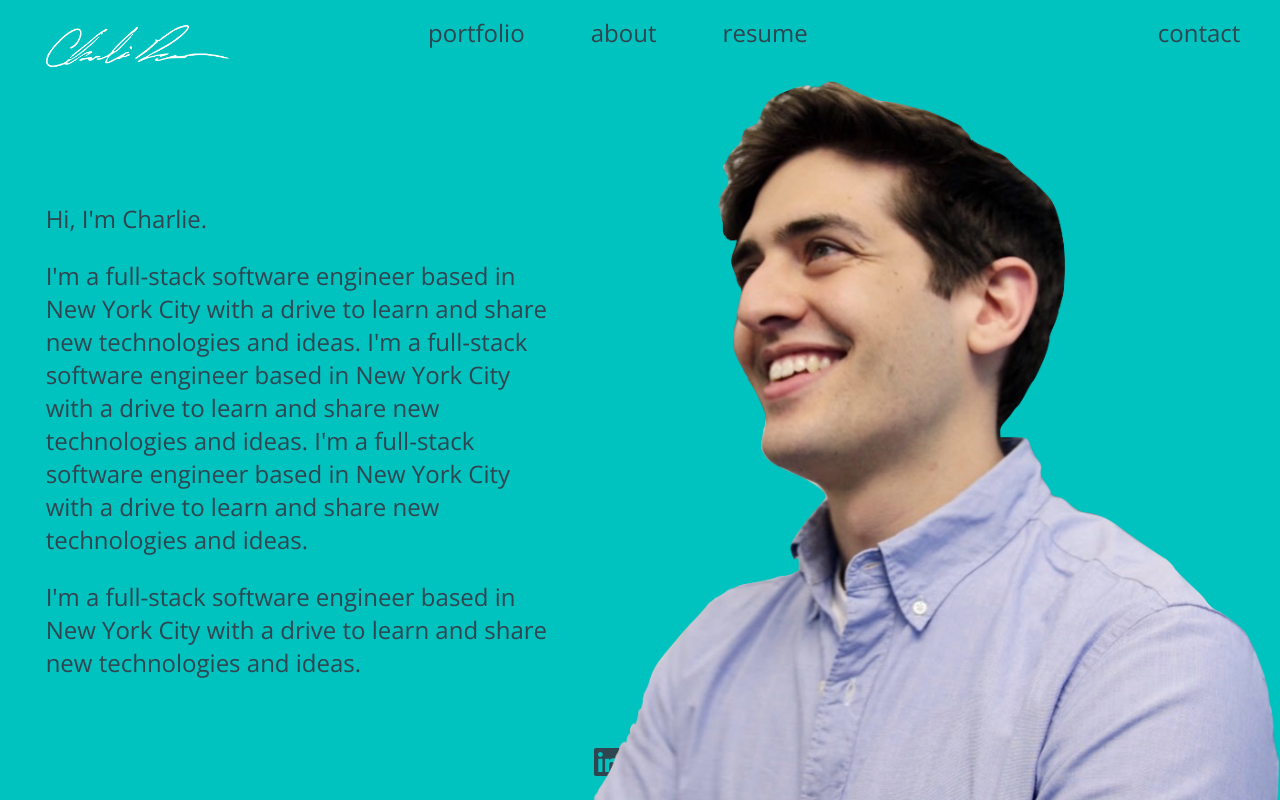
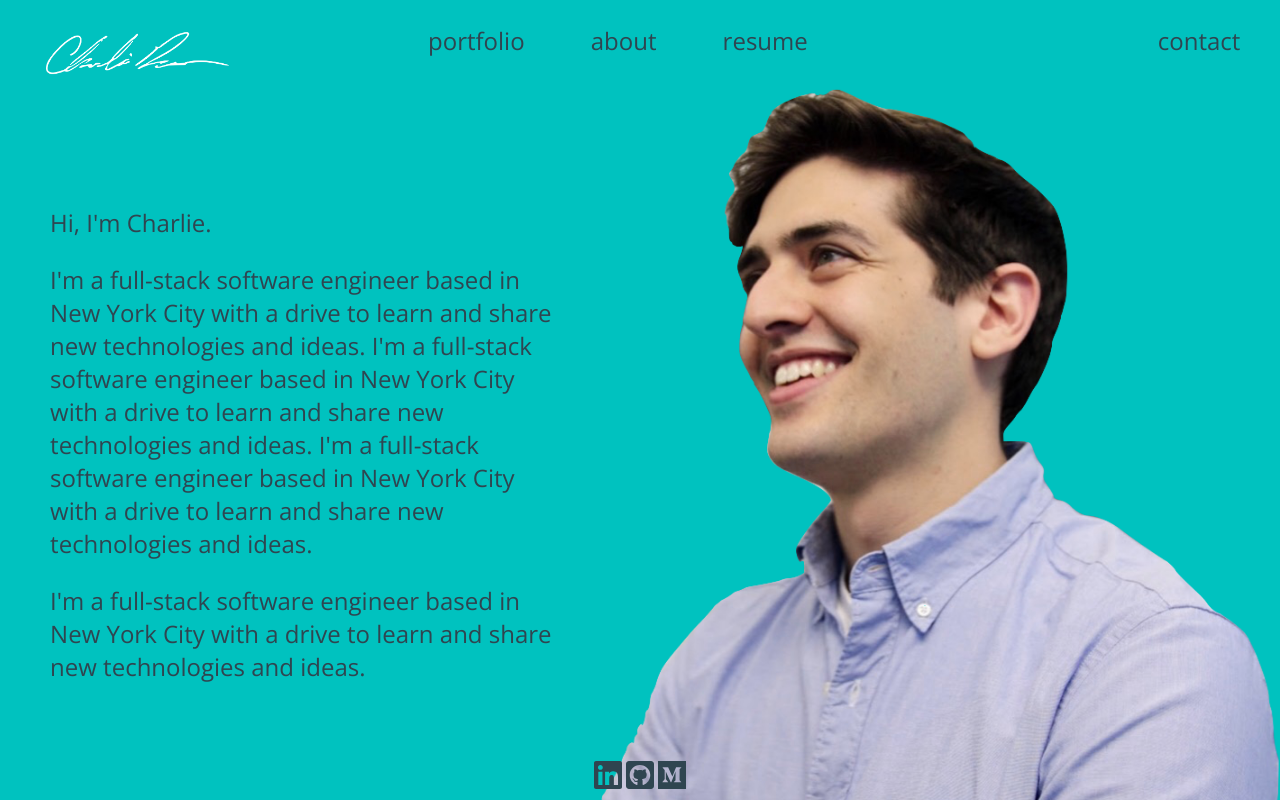
Before and after one commit to Cparusso/portfolio, a React (Create React App) app: page /about in a window 1280 px wide. Built offline with nearby package versions, Linux system fonts and the light colour scheme.

Commit message:
Add Footer.js

```diff
--- a/src/App.css
+++ b/src/App.css
@@ -44,10 +44,7 @@ h1 {
 }
 
 .signature:hover {
-  height: 6vh;
-  width: 15vw;
-  margin-top: 0.7vh;
-  filter: invert(1);
+  margin-top: 0.6vh;
   animation: signature-hover 0.6s;
   animation-fill-mode: forwards;
 }
@@ -73,12 +70,12 @@ h1 {
 .signature-invert {
   height: 6vh;
   width: 15vw;
-  margin-top: 0.7vh;
+  margin-top: 0.6vh;
   filter: invert(1);
 }
 
 .navbar {
-  padding-top: 2vh;
+  padding-top: 3vh;
   height: 8vh;
   display: flex;
   justify-content: space-around;
@@ -109,6 +106,7 @@ h1 {
 }
 
 .navbar-link:hover {
+  margin-top: -0.1vh;
   animation: btn-hover 0.3s;
   animation-fill-mode: forwards;
 }
@@ -140,7 +138,7 @@ h1 {
 }
 
 .banner-container {
-  height: 90vh;
+  height: 89vh;
   margin: auto;
   display: flex;
   overflow: hidden;
@@ -229,3 +227,12 @@ h1 {
   width: 20vw;
   background-image: linear-gradient(90deg,#D1D1D100,#D1D1D175,#D1D1D100);
 } */
+
+.footer-container {
+  position: fixed;
+  bottom: 0;
+  width: 100vw;
+  text-align: center;
+  margin-top: -7vh;
+  z-index: 1000;
+}
--- a/src/components/About.js
+++ b/src/components/About.js
@@ -1,5 +1,5 @@
 import React from 'react'
-import { FaLinkedin, FaGithubSquare, FaMedium } from 'react-icons/fa';
+import Footer from './Footer.js'
 
 function About() {
     return (
@@ -24,25 +24,7 @@ function About() {
                 </div>
                 <img className="picture-of-menobeard fade-in" src="menobeard.png" />
             </div>
-            <div
-                className="fade-in"
-                style={{
-                    width: "100vw",
-                        textAlign: "center",
-                        marginTop: "-7vh",
-                        zIndex: "1000",
-                    }}
-                >
-                <a className="react-icon-svg" href="https://www.linkedin.com/in/charlieprusso/" target="blank" >
-                    <FaLinkedin />
-                </a>
-                <a className="react-icon-svg" href="https://www.github.com/cparusso/" target="blank" >
-                    <FaGithubSquare />
-                </a>
-                <a className="react-icon-svg" href="https://medium.com/@cparusso" target="blank" >
-                    <FaMedium />
-                </a>
-            </div>
+            <Footer />
         </div>
     );
 }
--- /dev/null
+++ b/src/components/Footer.js
@@ -0,0 +1,20 @@
+import React from 'react'
+import { FaLinkedin, FaGithubSquare, FaMedium } from 'react-icons/fa'
+
+function Footer(props) {
+	return (
+		<div className="footer-container fade-in">
+			<a className="react-icon-svg" href="https://www.linkedin.com/in/charlieprusso/" target="blank" >
+					<FaLinkedin />
+			</a>
+			<a className="react-icon-svg" href="https://www.github.com/cparusso/" target="blank" >
+					<FaGithubSquare />
+			</a>
+			<a className="react-icon-svg" href="https://medium.com/@cparusso" target="blank" >
+					<FaMedium />
+			</a>
+		</div>
+	)
+}
+
+export default Footer
--- a/src/containers/Projects.js
+++ b/src/containers/Projects.js
@@ -1,5 +1,7 @@
 import React from 'react'
 import Project from '../components/Project.js'
+import Footer from '../components/Footer.js'
+
 import { FaLinkedin, FaGithubSquare, FaMedium } from 'react-icons/fa'
 
 function Projects() {
@@ -10,25 +12,7 @@ function Projects() {
                 <Project />
                 <Project />
             </div>
-            <div
-                className="fade-in"
-                style={{
-                    width: "100vw",
-                    textAlign: "center",
-                    marginTop: "-7vh",
-                    zIndex: "1000",
-                }}
-            >
-                <a className="react-icon-svg" href="https://www.linkedin.com/in/charlieprusso/" target="blank" >
-                    <FaLinkedin />
-                </a>
-                <a className="react-icon-svg" href="https://www.github.com/cparusso/" target="blank" >
-                    <FaGithubSquare />
-                </a>
-                <a className="react-icon-svg" href="https://medium.com/@cparusso" target="blank" >
-                    <FaMedium />
-                </a>
-            </div>
+            <Footer />
         </div>
     )
 }
```
